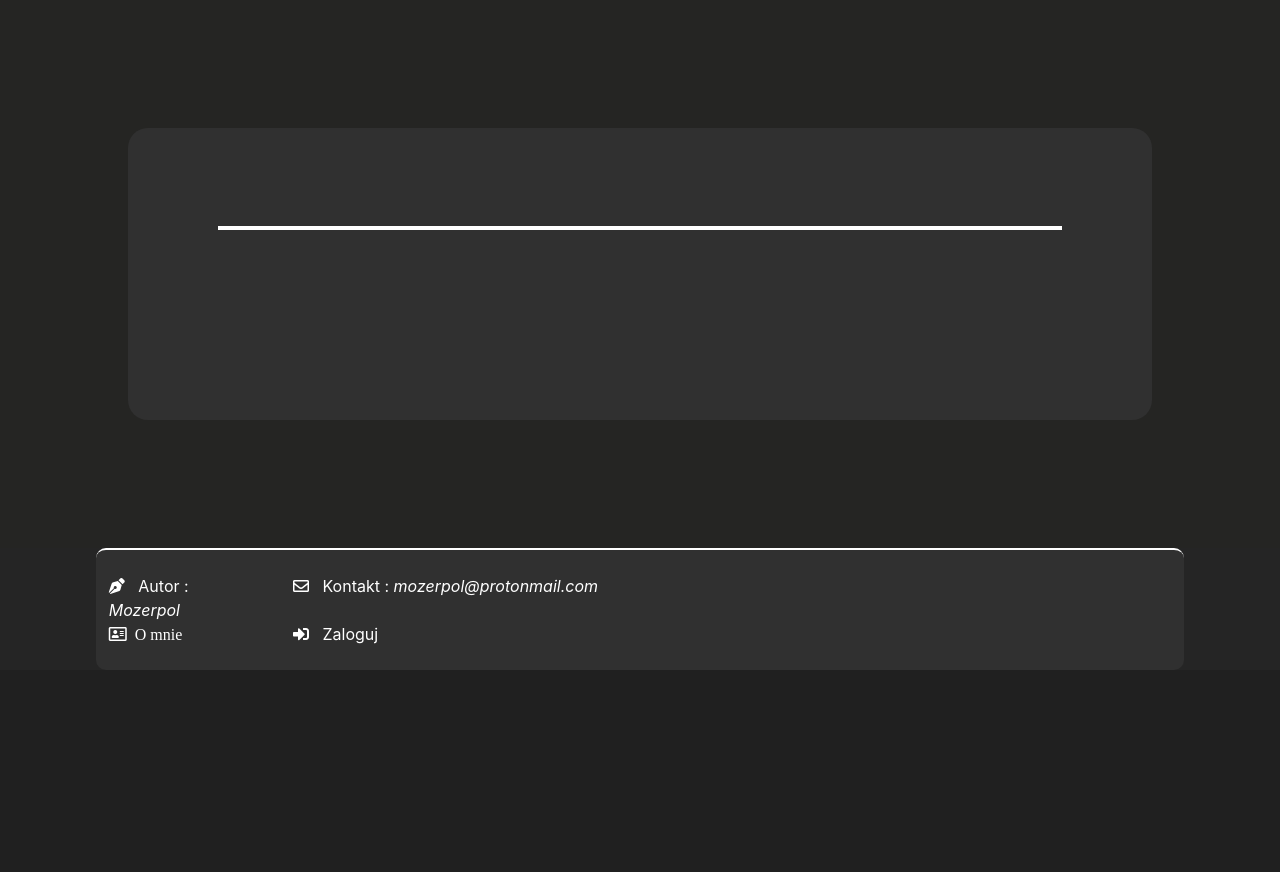
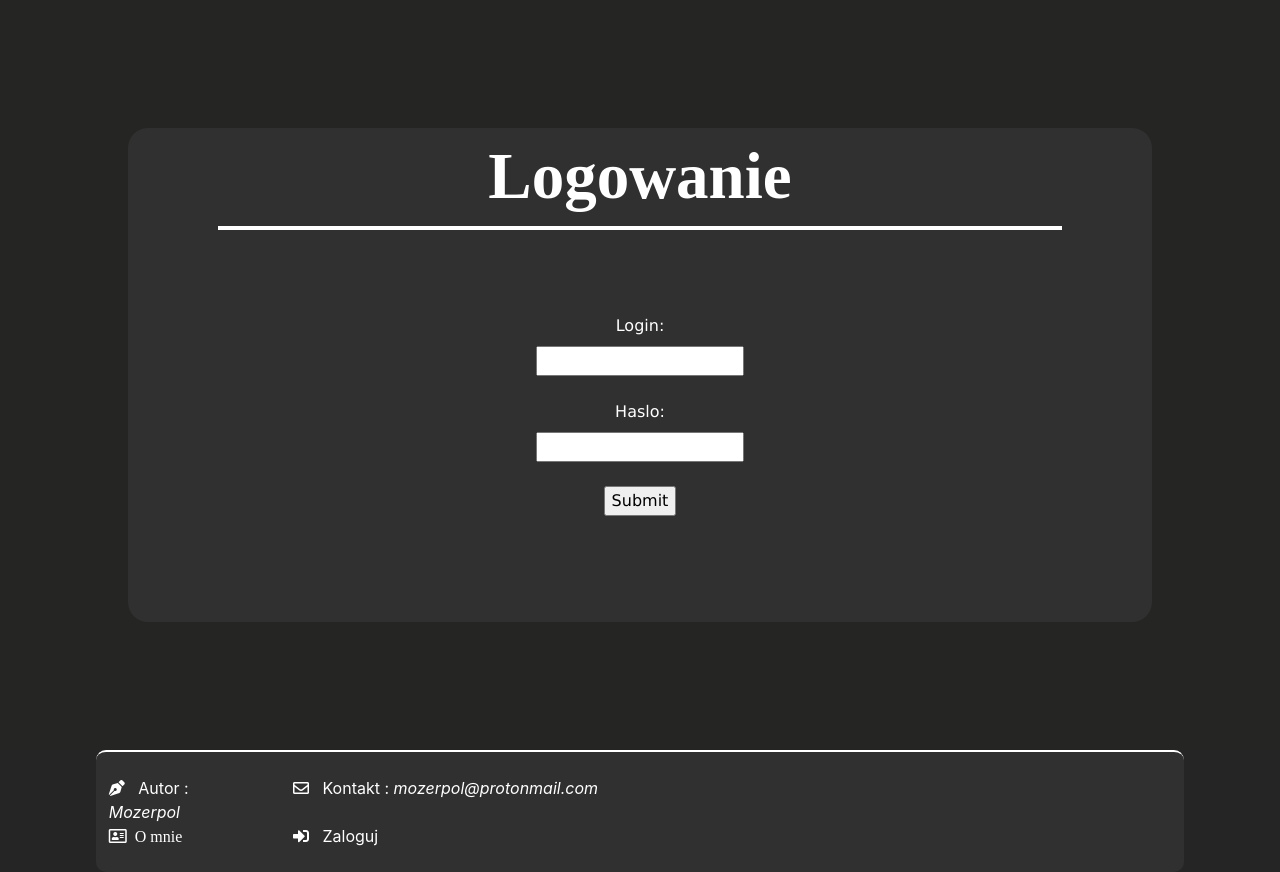
Before and after one commit to mozerpol/mozerpolWebsite, a Flask app: page /menu/loginPage in a window 1280 px wide. Shown: the part 265-1137 px from the top of the page. Before the commit the page ends 935 px from the top, so only its background shows below. Run offline with Flask 2, Linux system fonts and the light colour scheme; some libraries are stand-ins or nearby versions.

Commit message:
Add loginPage view

```diff
--- a/app/templates/loginPage.html
+++ b/app/templates/loginPage.html
@@ -1 +1,16 @@
 {% extends "greyBodyContainer.html" %}
+{% block pageTitle %}Zaloguj{% endblock%}
+
+{% block titleOfTheArticle %}Logowanie{% endblock %}
+
+{% block articleContent %}
+
+<form class="col-xl-12" style="text-align: center; color: white;">
+    <label for="fname">Login:</label><br>
+    <input type="text" id="fname" name="fname"><br><br>
+    <label for="lname">Haslo:</label><br>
+    <input type="password" id="lname" name="lname"><br><br>
+    <input type="submit" value="Submit">
+</form>
+
+{% endblock %}
```
